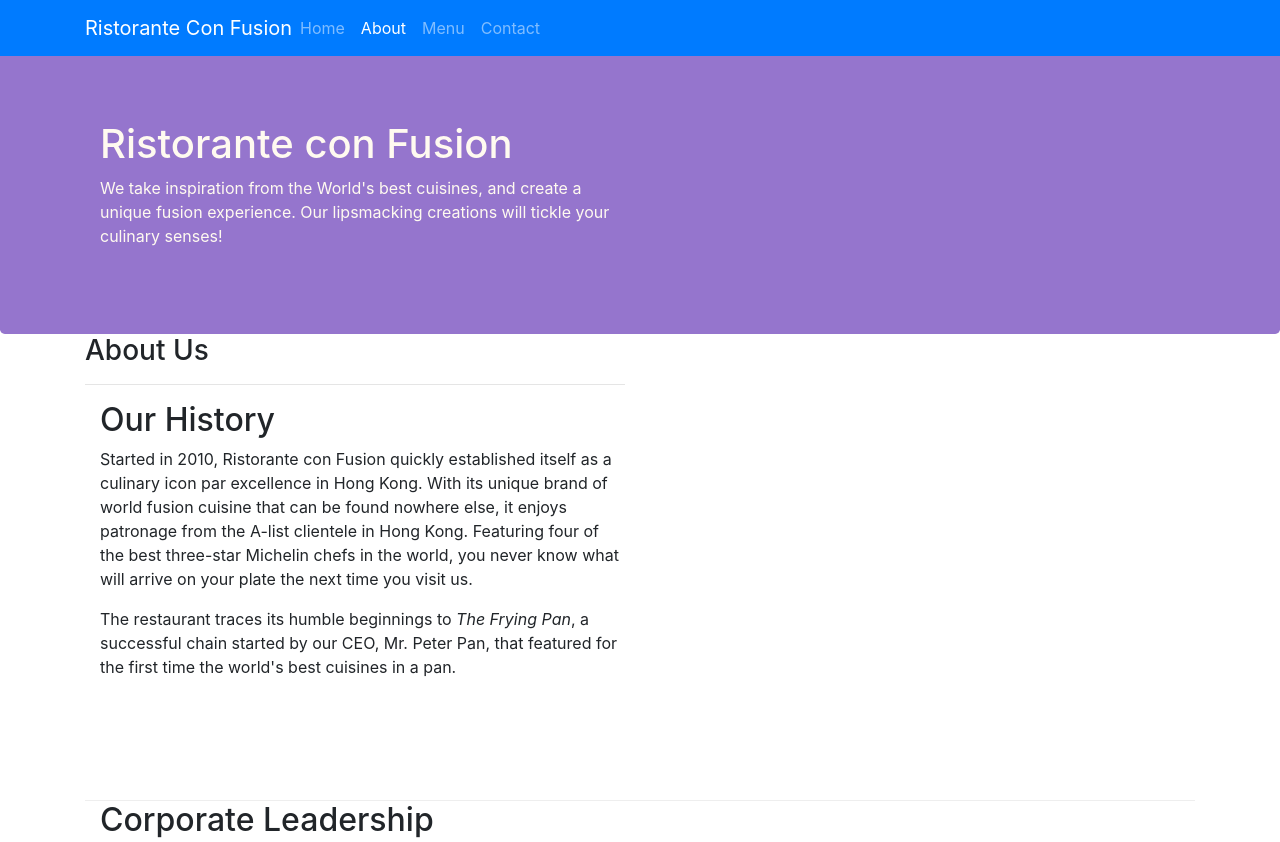
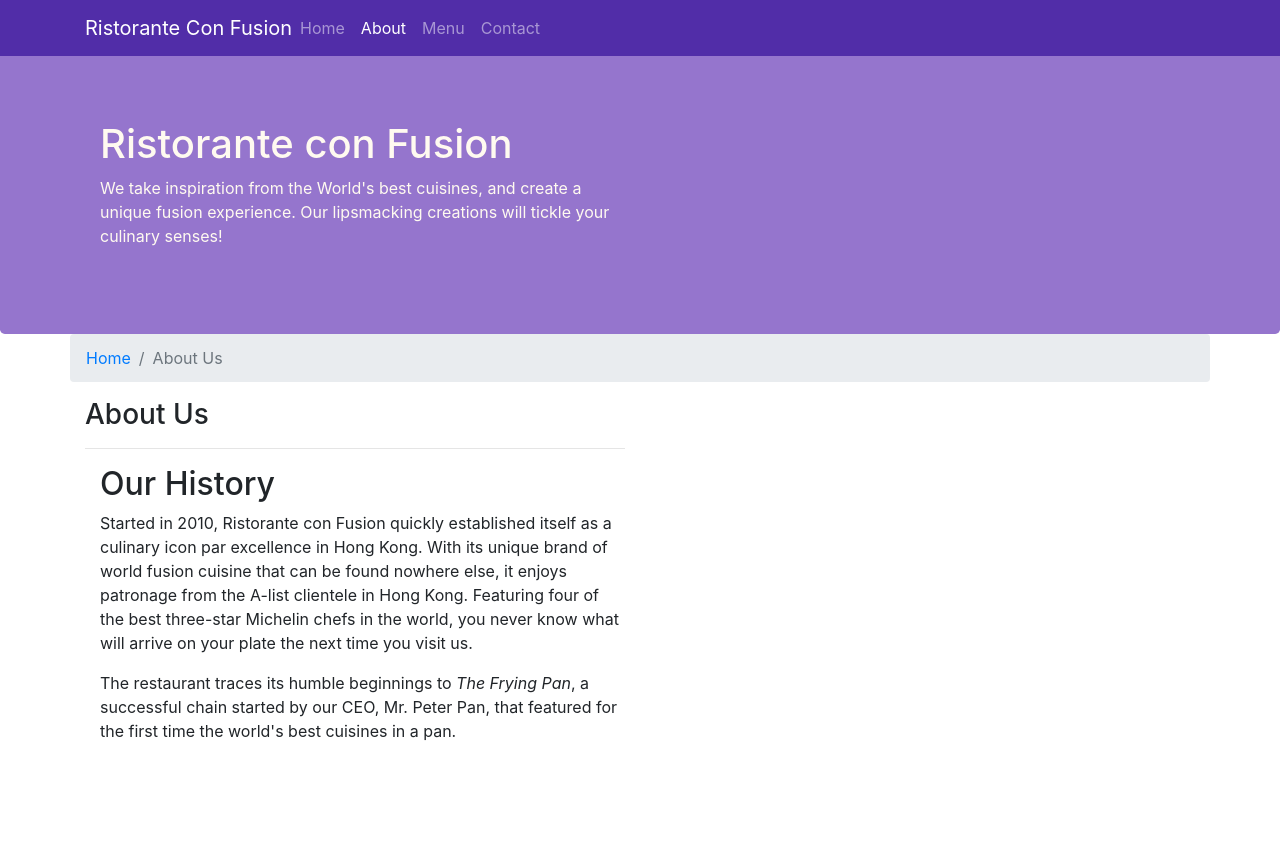
Before and after one commit to vladmarchuk90/conFusion, a website: page aboutus.html in a window 1280 px wide. Shown: the top 842 px of the page. Drawn offline with nearby package versions, Linux system fonts and the light colour scheme.

Commit message:
Navbar and breadcrumbs

```diff
--- a/aboutus.html
+++ b/aboutus.html
@@ -18,7 +18,7 @@
 
 <body>
 
-    <nav class="navbar navbar-dark navbar-expand-sm bg-primary fixed-top">
+    <nav class="navbar navbar-dark navbar-expand-sm fixed-top">
         <div class="container">
             <button class="navbar-toggler" type="button" data-toggle="collapse" data-target="#Navbar">
                 <span class="navbar-toggler-icon"></span>
@@ -50,6 +50,10 @@
 
     <div class="container">
         <div class="row">
+            <ol class="col-12 breadcrumb">
+                <li class="breadcrumb-item"><a href="./index.html">Home</a></li>
+                <li class="breadcrumb-item active">About Us</li>
+            </ol>
             <div class="col-12 col-sm-6">
                <h3>About Us</h3>
                <hr>
```
